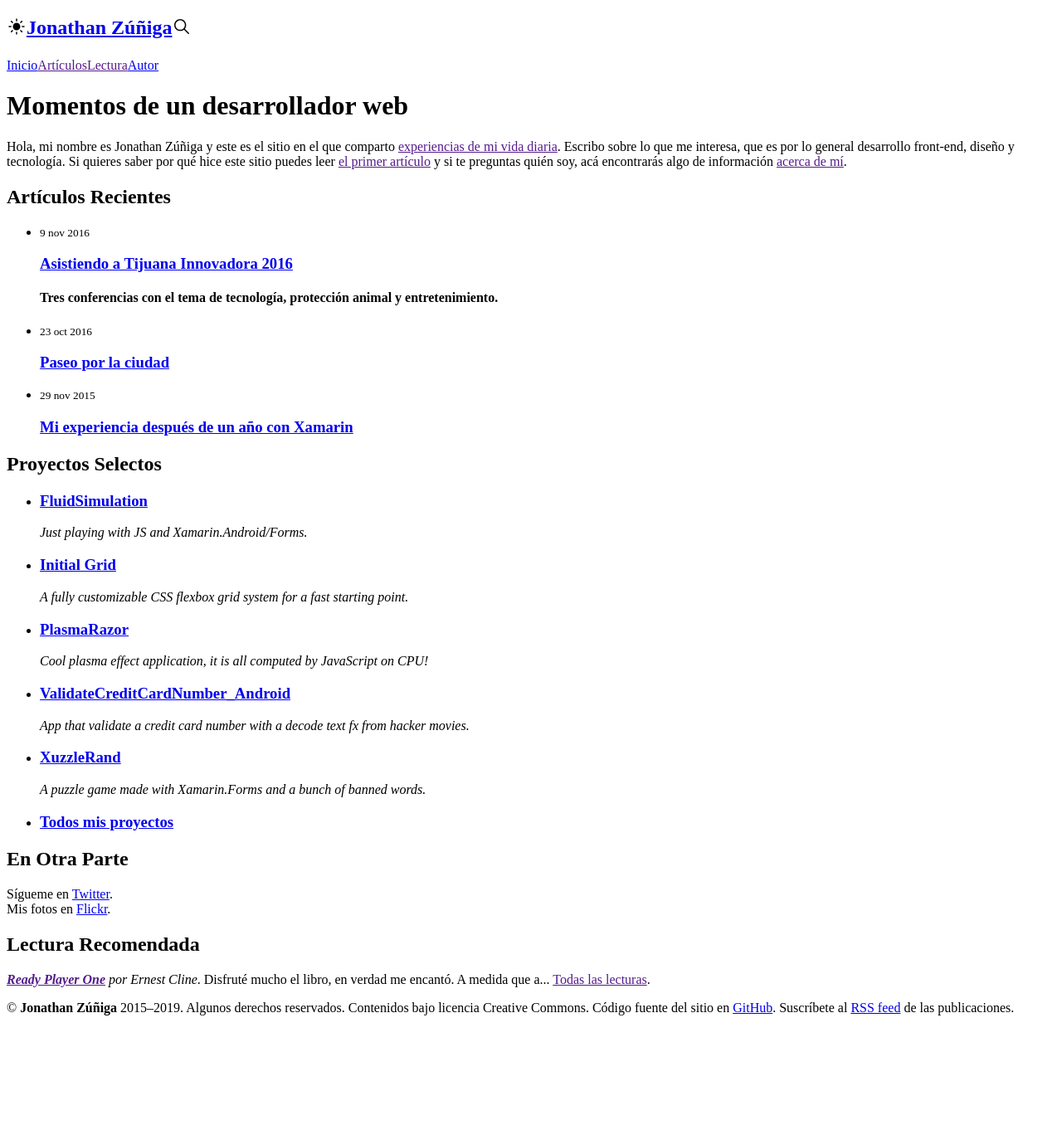
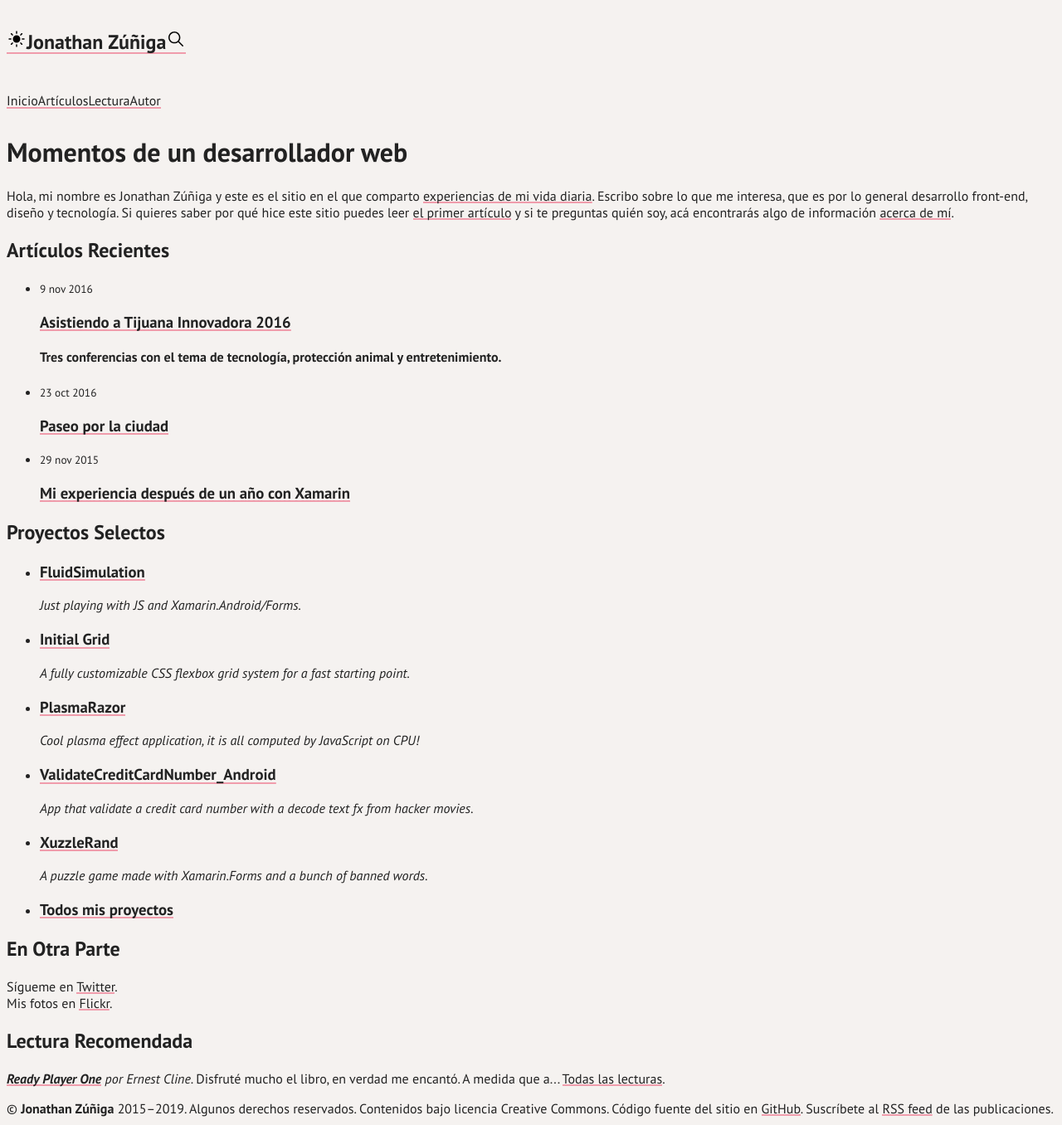
Before and after one commit to jonathanzuniga/jonathanzuniga.github.io, a Jekyll site: the page built from index.html, in a window 1280 px wide. Shown: the whole page at 83% size. Built offline with Jekyll 4.4.1, drawn with Linux system fonts in a browser that asks for light colours; the list of posts is cut into pages by our own code; before the commit the page ends 1232 px from its top, so only the background shows below that.

Commit message:
Write scss code

```diff
--- a/_sass/_functions.scss
+++ b/_sass/_functions.scss
@@ -12,3 +12,11 @@
 
     @return $string;
 }
+
+@function v($var, $fallback: null) {
+    @if ($fallback) {
+        @return var(--#{$var}, #{$fallback});
+    } @else {
+        @return var(--#{$var});
+    }
+}
--- a/_sass/_style.scss
+++ b/_sass/_style.scss
@@ -1,3 +1,60 @@
+:root {
+    --color-functional-1: #f5f2f0; // body bg color
+    --color-neutral-dark: #222; // text color
+    --color-primary: #ed6e87; // links color
+    --color-primary-65: #{rgba(#ed6e87, 0.65)};
+
+    --font-family-sans: "PT Sans", -apple-system, BlinkMacSystemFont, "Segoe UI",
+        Roboto, "Helvetica Neue", Helvetica, sans-serif;
+    --font-family-serif: "PT Serif", Georgia, "Times New Roman", Times, serif;
+}
+
+body {
+    background-color: v(color-functional-1);
+    color: v(color-neutral-dark);
+    font-family: v(font-family-sans);
+}
+
+a {
+    background-image: linear-gradient(v(color-primary-65), v(color-primary-65));
+    background-origin: padding-box;
+    background-position: center bottom 26%;
+    background-repeat: no-repeat;
+    background-size: 100% 0.156rem;
+    color: v(color-neutral-dark);
+    padding: 0.625em 0;
+    text-shadow: none;
+    transition: color 0.16s;
+    text-decoration: none;
+
+    &:hover {
+        background-image: linear-gradient(
+            v(color-primary-65),
+            v(color-primary-65)
+        );
+        color: v(color-primary);
+        text-decoration: none;
+
+        svg {
+            fill: v(color-primary);
+        }
+    }
+
+    &:hover,
+    &:active {
+        outline: 0;
+        transition-duration: 0;
+    }
+
+    &:focus {
+        color: v(color-primary);
+
+        svg {
+            fill: v(color-primary);
+        }
+    }
+}
+
 .navbar {
     display: block;
 
```
Also changed, not shown: 2 other files.
